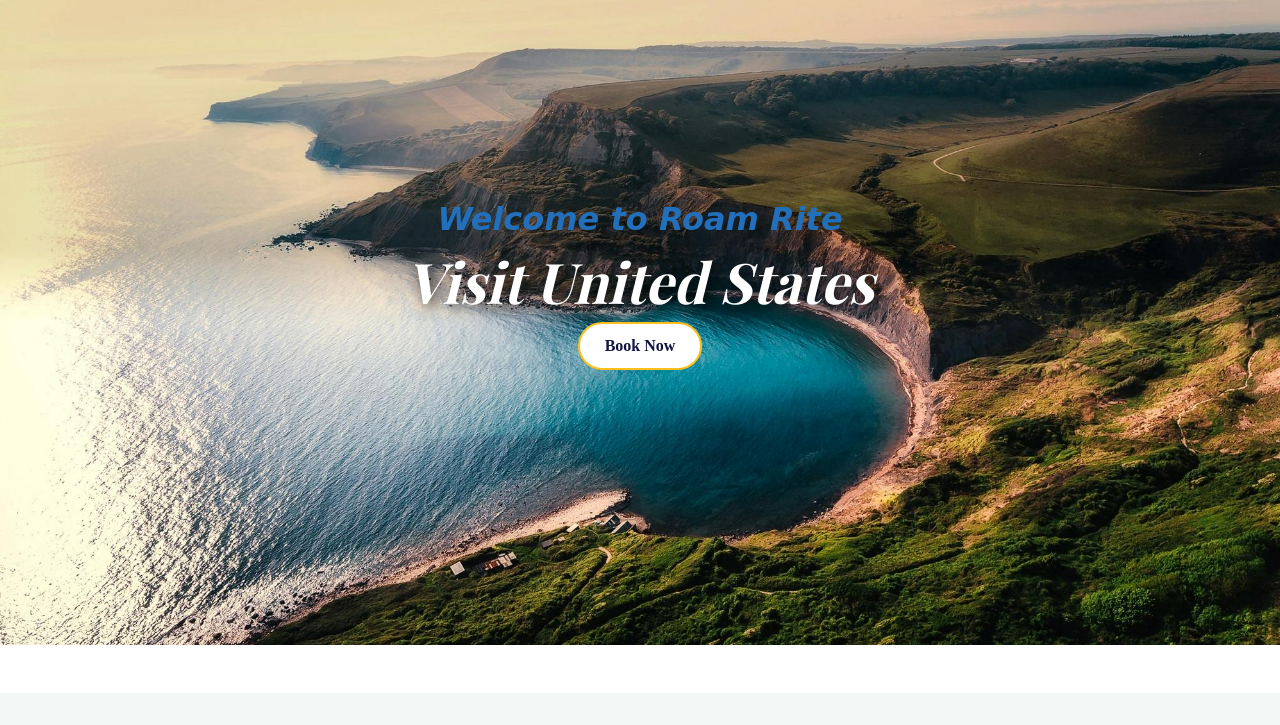
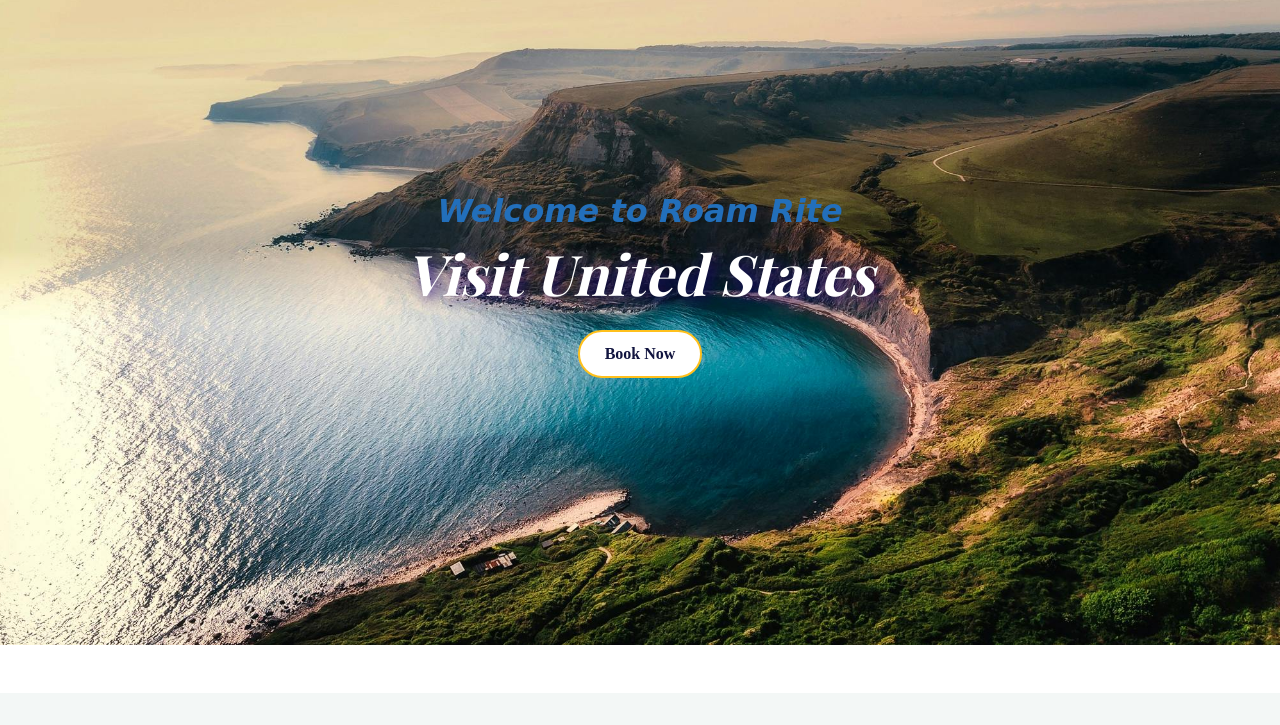
Before and after one commit to AnushaChaitanya/RoamRite, a plain HTML site: page index.html in a window 1280 px wide. Shown: the part 75-800 px from the top of the page. Drawn offline with nearby package versions, Linux system fonts and the light colour scheme.

Commit message:
thirddinit

```diff
--- a/styles.css
+++ b/styles.css
@@ -135,7 +135,7 @@
     font-weight: 700;
     font-family: "Playfair Display", serif; /* Classic & elegant font */
     color: white; /* White text */
-    text-shadow: 4px 4px 15px rgba(0, 0, 0, 0.8); /* Elegant shadow effect */
+    text-shadow: 4px 4px 15px rgba(29, 3, 124, 0.8); /* Elegant shadow effect */
     opacity: 0;
     transform: translateY(30px) scale(0.8);
     animation: popupAnimation 0.8s ease-in-out forwards;
@@ -270,6 +270,7 @@
     z-index: 1;
     overflow: hidden;
     padding: 10px 25px;
+    margin-top: 24px;
 }
 
 .btns:hover {
```
